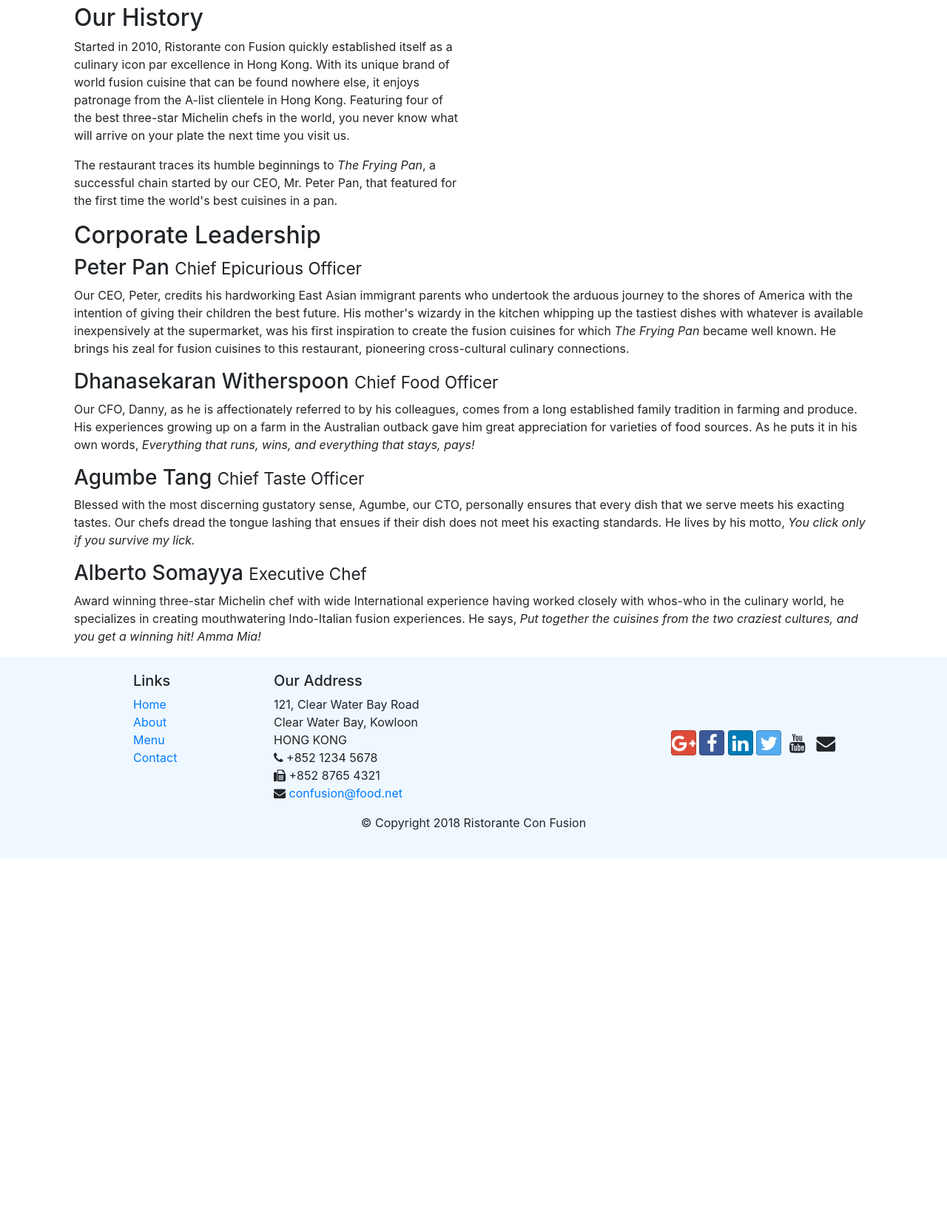
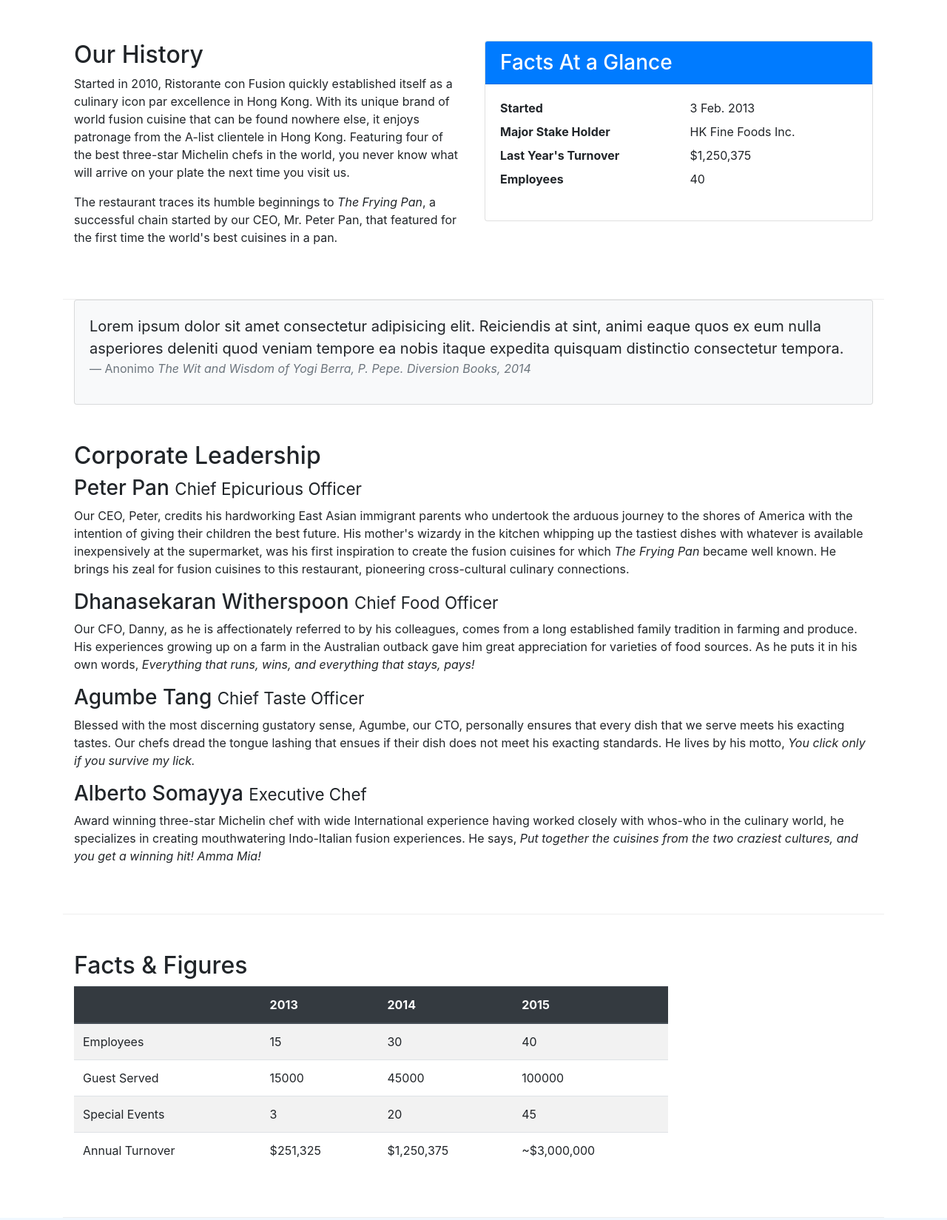
Before and after one commit to chrisBalher/courseBoots, a website: page aboutus.html in a window 1280 px wide. Shown: the part 460-2109 px from the top of the page at 74% size. Before the commit the page ends 1620 px from the top, so only its background shows below. Drawn offline with nearby package versions, Linux system fonts and the light colour scheme.

Commit message:
images y users

```diff
--- a/aboutus.html
+++ b/aboutus.html
@@ -20,7 +20,7 @@
             <button class="navbar-toggler" type="button" data-toggle="collapse" data-target="#Navbar">
                 <span class="navbar-toggler-icon"></span>
             </button>
-            <a href="./index.html" class="navbar-brand mr-auto" >Ristorante Con Fusion</a>
+            <a href="./index.html" class="navbar-brand mr-auto" ><img src="./img/logo.png" alt="logo" height="30" width="41" class="img-fluid"></a>
             <div class="collapse navbar-collapse" id="Navbar">
                 <ul class="navbar-nav mr-auto">
                     <li class="nav-item "><a class="nav-link" href="./index.html"> <span class="fa fa-home"></span> Home</a></li>
@@ -38,7 +38,8 @@
                     <h1>Ristorante con Fusion</h1>
                     <p>We take inspiration from the World's best cuisines, and create a unique fusion experience. Our lipsmacking creations will tickle your culinary senses!</p>
                 </div>
-                <div class="col-12 col-sm">
+                <div class="col-12 col-sm align-self-center">
+                    <img src="./img/logo.png" alt="" class="img-fluid">
                 </div>
             </div>
         </div>
@@ -56,19 +57,45 @@
             </div>
         </div>
 
-        <div class="col-12 col-sm-6">
-            <div>
+        <div class="row row-content">
+            <div class="col-sm-6">
                 <h2>Our History</h2>
                 <p>Started in 2010, Ristorante con Fusion quickly established itself as a culinary icon par excellence in Hong Kong. With its unique brand of world fusion cuisine that can be found nowhere else, it enjoys patronage from the A-list clientele in Hong Kong.  Featuring four of the best three-star Michelin chefs in the world, you never know what will arrive on your plate the next time you visit us.</p>
                 <p>The restaurant traces its humble beginnings to <em>The Frying Pan</em>, a successful chain started by our CEO, Mr. Peter Pan, that featured for the first time the world's best cuisines in a pan.</p>
             </div>
-            <div>
+            <div class="col-sm">
+                <div class="card">
+                    <h3 class="card-header bg-primary text-white">Facts At a Glance</h3>
+                    <div class="card-body">
+                        <dl class="row">
+                            <dt class="col-6">Started</dt>
+                            <dd class="col-6">3 Feb. 2013</dd>
+                            <dt class="col-6">Major Stake Holder</dt>
+                            <dd class="col-6">HK Fine Foods Inc.</dd>
+                            <dt class="col-6">Last Year's Turnover</dt>
+                            <dd class="col-6">$1,250,375</dd>
+                            <dt class="col-6">Employees</dt>
+                            <dd class="col-6">40</dd>
+                        </dl>
+                    </div>
+                </div>
             </div>
+        </div>
+        <div class="col-12">
+            <div class="card card-body bg-light">
+                <blockquote class="blockquote">
+                    <p class="mb-0">Lorem ipsum dolor sit amet consectetur adipisicing elit. Reiciendis at sint, animi eaque quos ex eum nulla asperiores deleniti quod veniam tempore ea nobis itaque expedita quisquam distinctio consectetur tempora.</p>
+                    <footer class="blockquote-footer">Anonimo
+                        <cite title="Source Title">The Wit and Wisdom of Yogi Berra, P. Pepe. Diversion Books, 2014</cite>
+                    </footer>
+                </blockquote>
+            </div>
+
         </div>
 
 
-        <div class="col-12">
-            <div>
+        <div class="row row-content">
+            <div class="col-12">
                 <h2>Corporate Leadership</h2>
                 <h3>Peter Pan <small>Chief Epicurious Officer</small></h3>
                 <p class="d-none d-sm-block">Our CEO, Peter, credits his hardworking East Asian immigrant parents who undertook the arduous journey to the shores of America with the intention of giving their children the best future. His mother's wizardy in the kitchen whipping up the tastiest dishes with whatever is available inexpensively at the supermarket, was his first inspiration to create the fusion cuisines for which <em>The Frying Pan</em> became well known. He brings his zeal for fusion cuisines to this restaurant, pioneering cross-cultural culinary connections.</p>
@@ -80,7 +107,50 @@
                 <p class="d-none d-sm-block">Award winning three-star Michelin chef with wide International experience having worked closely with whos-who in the culinary world, he specializes in creating mouthwatering Indo-Italian fusion experiences. He says, <em>Put together the cuisines from the two craziest cultures, and you get a winning hit! Amma Mia!</em></p>
             </div>
        </div>
-
+       <div class="row row-content">
+            <div class="col-12 col-sm-9">
+                <h2>Facts & Figures</h2>
+                <div class="table-responsive">
+                    <table class="table table-striped">
+                        <thead class="thead-dark">
+                            <tr>
+                                <th></th>
+                                <th>2013</th>
+                                <th>2014</th>
+                                <th>2015</th>
+                            </tr>
+                        </thead>
+                        <tbody>
+                            <tr>
+                                <td>Employees</td>
+                                <td>15</td>
+                                <td>30</td>
+                                <td>40</td>
+                            </tr>
+                            <tr>
+                                <td>Guest Served</td>
+                                <td>15000</td>
+                                <td>45000</td>
+                                <td>100000</td>
+                            </tr>
+                            <tr>
+                                <td>Special Events</td>
+                                <td>3</td>
+                                <td>20</td>
+                                <td>45</td>
+                            </tr>
+                            <tr>
+                                <td>Annual Turnover</td>
+                                <td>$251,325</td>
+                                <td>$1,250,375</td>
+                                <td>~$3,000,000</td>
+                            </tr>
+                        </tbody>
+                    </table>
+                </div>
+            </div>
+            <div class="col-12 col-sm-3"></div>
+       </div>
     </div>
 
     <footer class="footer">
```
Also changed, not shown: contactus.html (+4 -3 lines), index.html (+18 -7 lines), img/alberto.png (added), img/buffet.png (added), img/logo.png (added), img/uthappizza.png (added), 1 other file.
